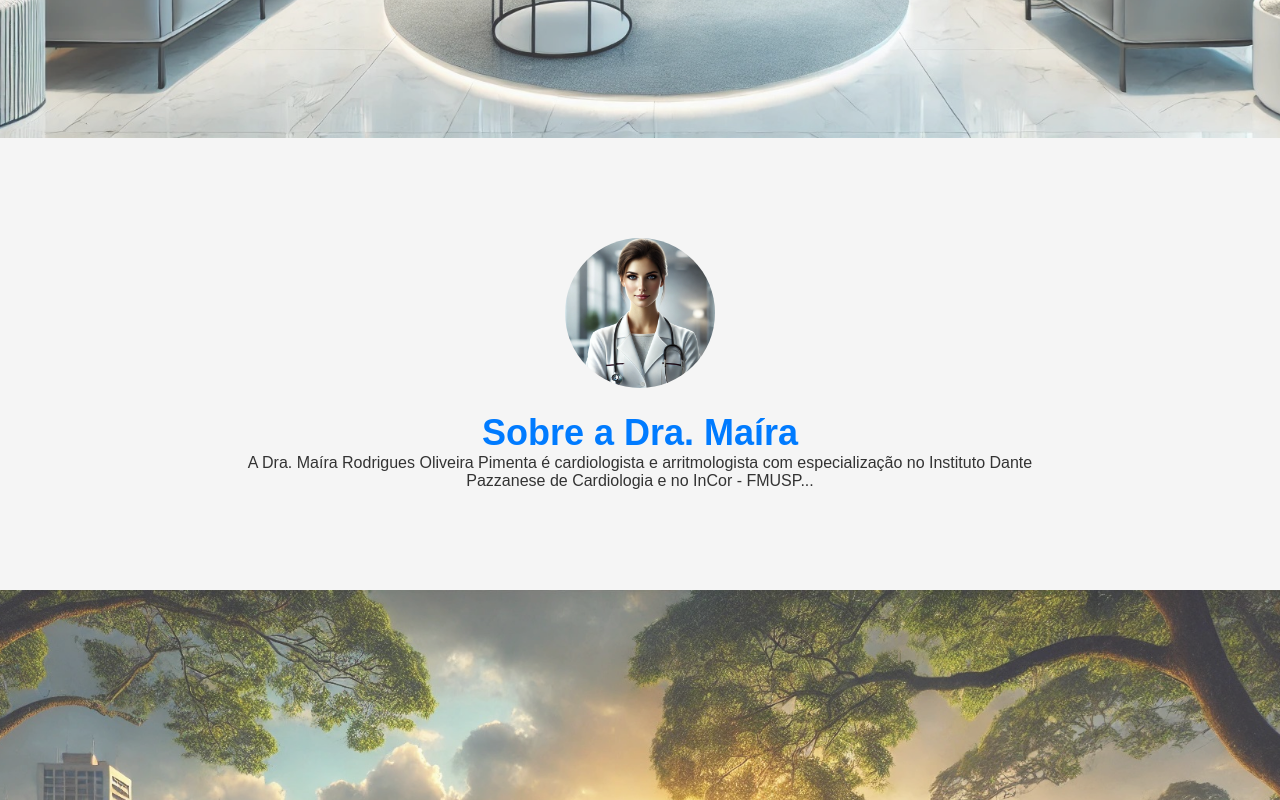
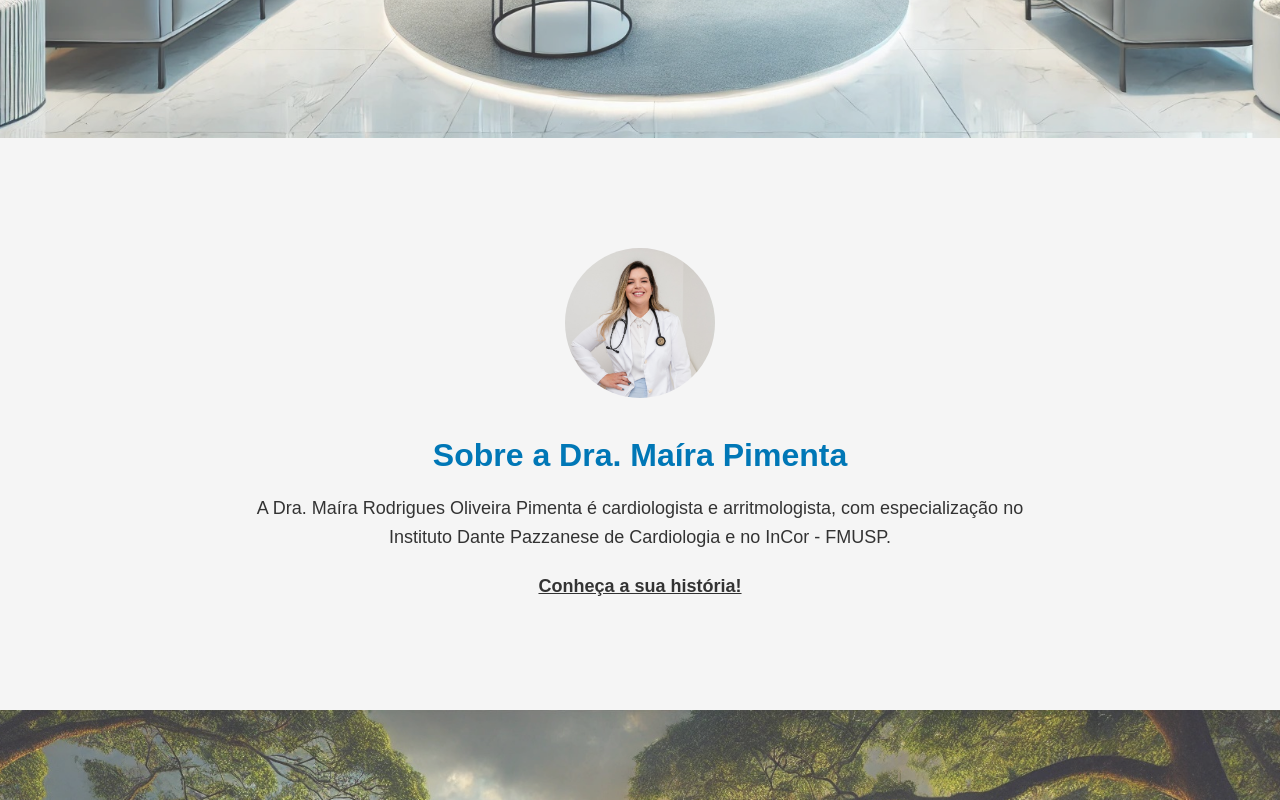
Before and after one commit to 4avalon/cardiologiamp, a plain HTML site: page index.html in a window 1280 px wide. Shown: the part 662-1462 px from the top of the page. Drawn offline with Linux system fonts and the light colour scheme.

Commit message:
Commit inicial para o projeto cardiologiamp

```diff
--- a/css/styles.css
+++ b/css/styles.css
@@ -49,7 +49,7 @@ body {
     font-size: 24px;
     text-shadow: 1px 1px 2px rgba(0, 0, 0, 0.5);
 }
-/* 6. Biografia */
+/* 6. Biografia aprimorada */
 .biografia {
     padding: 100px 20px;
     text-align: center;
@@ -61,18 +61,45 @@ body {
     width: 150px;
     height: 150px;
     object-fit: cover;
-    margin-bottom: 20px;
+    margin-bottom: 35px;
+    transition: box-shadow 0.2s ease, transform 0.3s ease;
+}
+
+.biografia a:hover img {
+    transform: scale(1.04);
+    box-shadow: 0 0 5px 3px rgba(0, 77, 182, 0.1);
 }
 
 .biografia h2 {
-    font-size: 36px;
-    color: #007bff;
+    font-size: 32px;
+    color: #0077b6;
+    margin-bottom: 20px;
+    cursor: default;
 }
 
 .biografia p {
+    font-size: 18px;
     max-width: 800px;
-    margin: 0 auto;
+    margin: 0 auto 10px; /* Reduzindo o espaçamento para que o link seja visível */
+    line-height: 1.6;
+    cursor: default;
 }
+
+.biografia a {
+    color: inherit;
+    text-decoration: underline;
+    cursor: pointer;
+    font-weight: bold;
+    transition: color 0.3s ease;
+    display: inline-block; /* Garante que o link fique em sua própria linha */
+    margin-top: 10px; /* Espaçamento entre o texto e o link */
+}
+
+.biografia a:hover {
+    color: #ff4b5c; /* Muda para a cor rosa ao passar o mouse */
+    text-decoration: underline;
+}
+
 /* 7. Serviços */
 .servicos {
     padding: 50px 20px;
--- a/index.html
+++ b/index.html
@@ -37,10 +37,18 @@
 
     <!-- 4. Seção Biografia -->
     <section id="biografia" class="biografia">
-        <img src="assets/images/dra-maira.jpg" alt="Dra. Maíra">
-        <h2>Sobre a Dra. Maíra</h2>
-        <p>A Dra. Maíra Rodrigues Oliveira Pimenta é cardiologista e arritmologista com especialização no Instituto Dante Pazzanese de Cardiologia e no InCor - FMUSP...</p>
+        <a href="biografia.html">
+            <img src="assets/images/drmaira.jpg" alt="Dra. Maíra">
+        </a>
+        <h2>Sobre a Dra. Maíra Pimenta</h2>
+        <p>
+            A Dra. Maíra Rodrigues Oliveira Pimenta é cardiologista e arritmologista, com especialização no Instituto Dante Pazzanese de Cardiologia e no InCor - FMUSP.
+        </p>
+        <p>
+            <a href="biografia.html" class="biografia-link">Conheça a sua história!</a>
+        </p>
     </section>
+
 
     <!-- 5. Seção Hero 2 -->
     <section class="hero hero-2">
```
Also changed, not shown: assets/images/dra-mairafake.jpg (renamed from assets/images/dra-maira.jpg), assets/images/drmaira.jpg (added).
